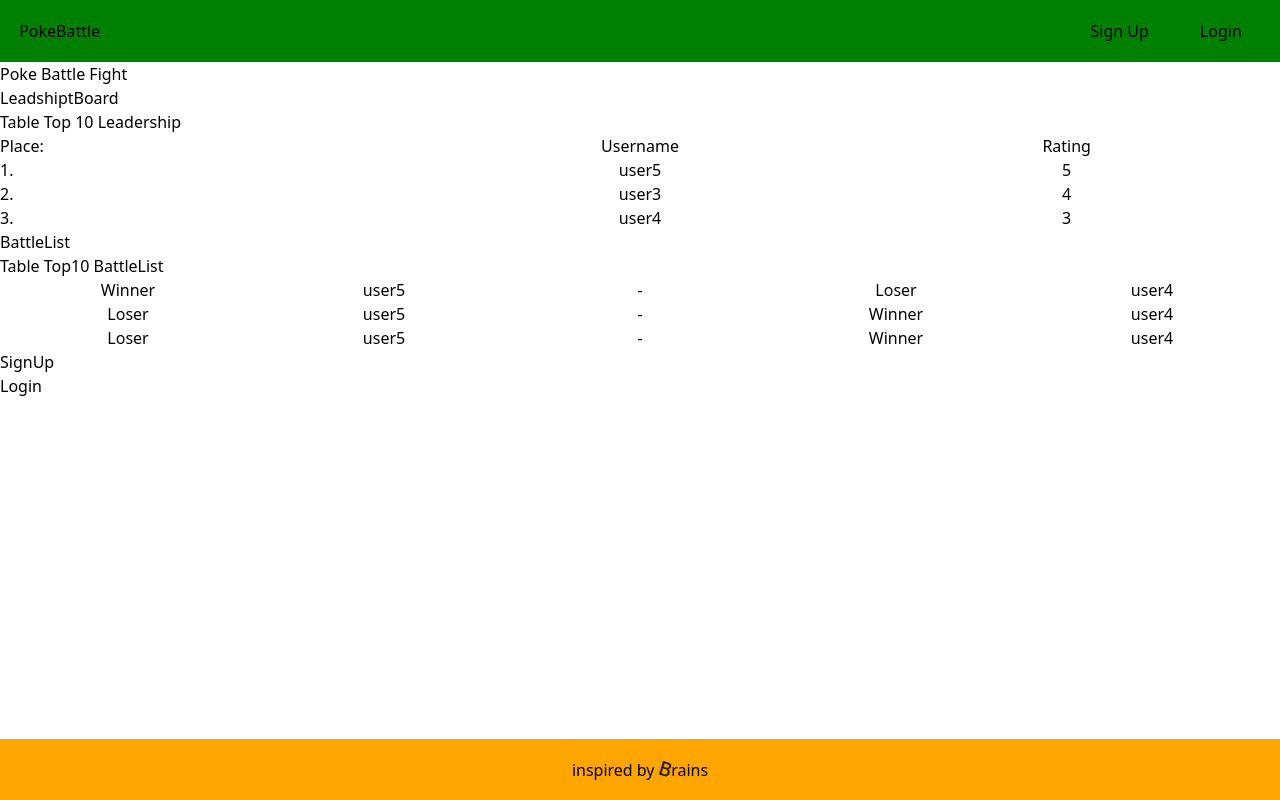
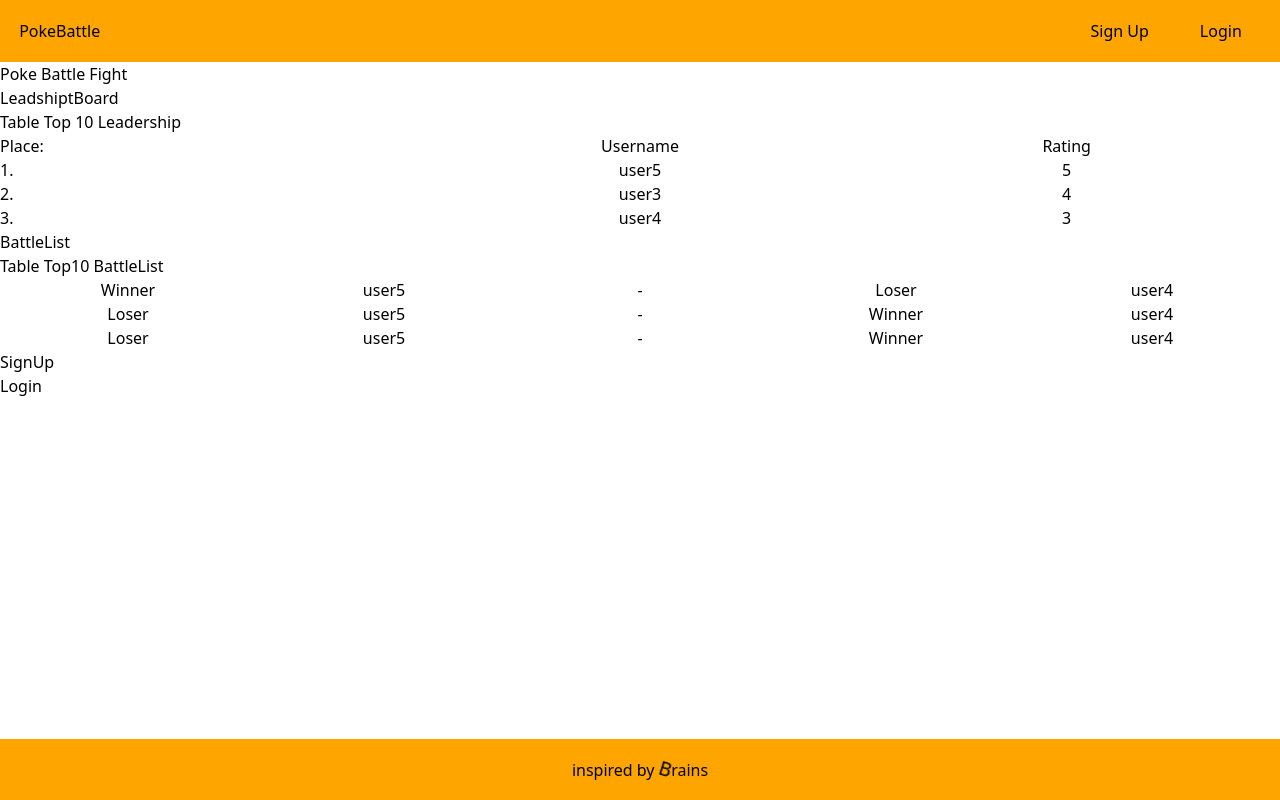
Before and after one commit to devAndWit/fe-pokebattle, a React (Vite) app: page / in a window 1280 px wide. Built offline with nearby package versions, Linux system fonts and the light colour scheme.

Commit message:
background-color header nav

```diff
--- a/src/components/Header/header.css
+++ b/src/components/Header/header.css
@@ -1,7 +1,7 @@
 header {
   display: flex;
   padding: 0.2rem;
-  background-color: green;
+  background-color: orange;
 
   .HeaderLeft {
     a {
```
